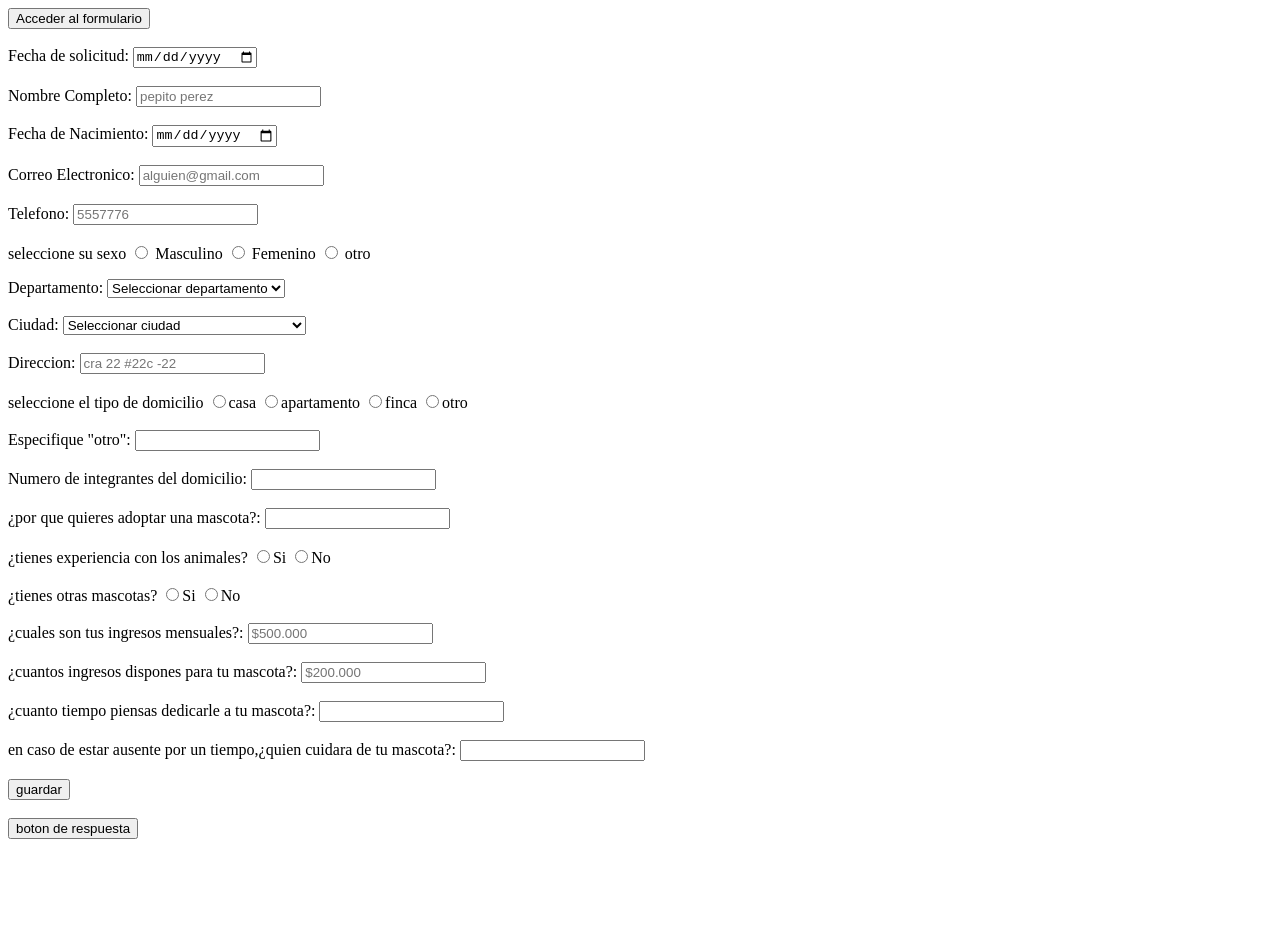
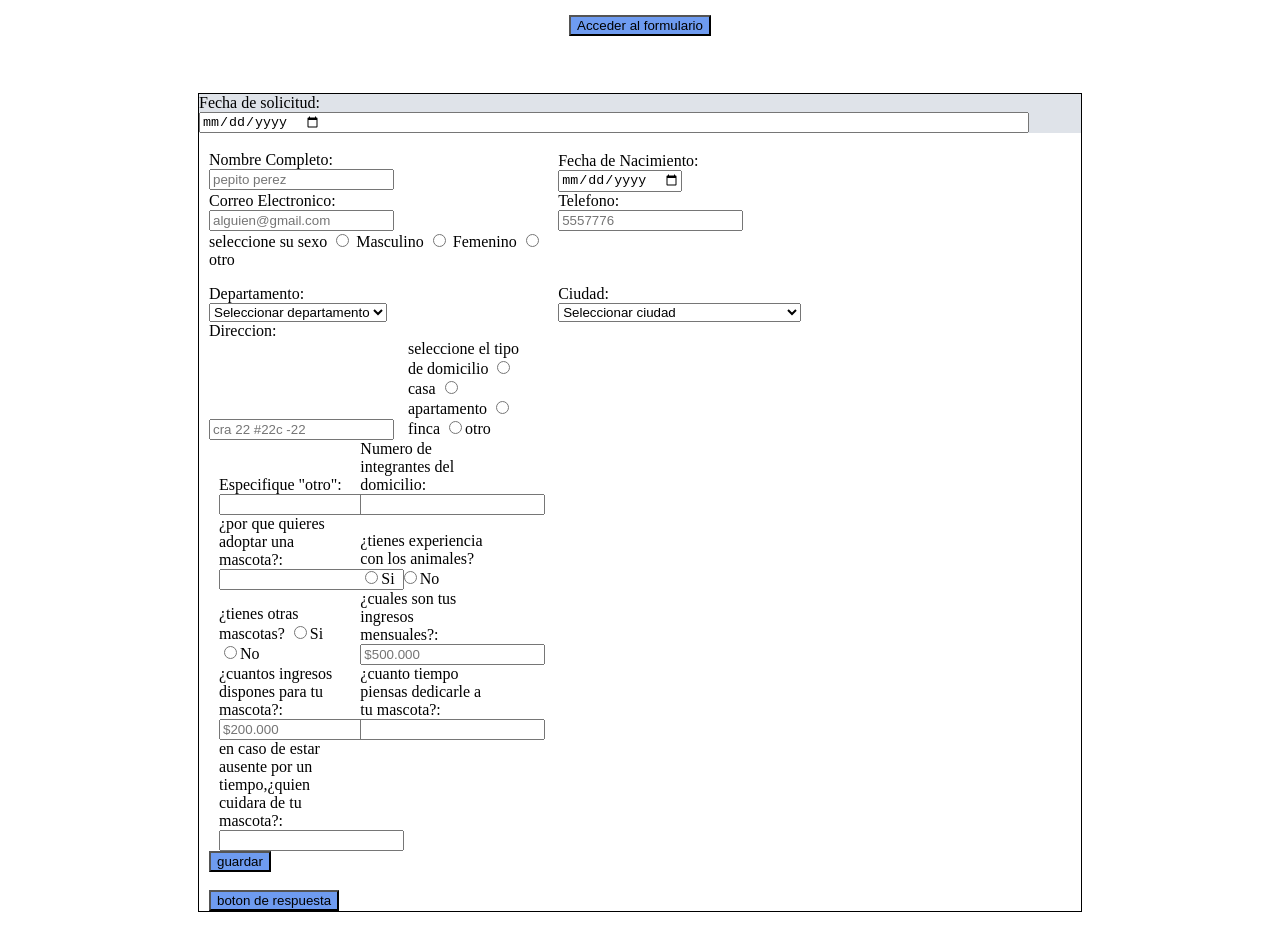
Before and after one commit to bryan123m/formulario-2, a plain HTML site: page index.html in a window 1280 px wide. Before the commit the page ends 847 px from the top, so only its background shows below. Drawn offline with Linux system fonts and the light colour scheme.

Commit message:
elaborar_css

```diff
--- a/index.html
+++ b/index.html
@@ -3,46 +3,52 @@
 <head>
 	<title>formulario</title>
 	<meta charset="utf-8">
+  <link rel="stylesheet" type="text/css" href="style.css">
 </head>
-<body>
-	<div>
-  <button type="button">Acceder al formulario</button>
+	<header>
+  <div class="boton1">
+  <button type="button" style=>Acceder al formulario</button>
    </div>
- </br>
-   <div>
+   </header>
+ <body>
+   <section class="container">
+   <div class="fecha">
   <label form="text">Fecha de solicitud:</label>
+</br>
   <input type="date" id="fecha" placeholder="mm/dd/yyyy">
    </div>
   </br>
-   <div>
+   <div class="columna">
    <label form="name">Nombre Completo:</label>
+ </br>
   <input type="name" id="name" name="user_name" placeholder="pepito perez">
    </div>
- </br>
-  <div>
-  	  <label form="text">Fecha de Nacimiento:</label>
-  <input type="date" id="fecha" placeholder="mm/dd/yyyy">
+  <div class="columna">
+  	<label form="text">Fecha de Nacimiento:</label>
+  </br>
+  <input  type="date" id="nacimiento" placeholder="mm/dd/yyyy">
     </div>
- </br>
-   <div>
+  <div class="columna">
  <label form="mail">Correo Electronico:</label>
+</br>
  <input type="email" id="Confirm_Email" name="user_email" placeholder="alguien@gmail.com">
    </div>
+  <div class="columna">
+  <label form="name">Telefono:</label>
+  </br>
+  <input type="text" id="telefono" text="name" placeholder="5557776">
+  </div>
  </br>
-  <div>
-  	<label form="name">Telefono:</label>
-    <input type="text" id="telefono" text="name" placeholder="5557776">
-   </div>
- </br>
-   </div>
+   <div class="columna">
    	     seleccione su sexo
    	     <input type="radio" name="sexo" value="hombre" /> Masculino
          <input type="radio" name="sexo" value="mujer" /> Femenino
          <input type="radio" name="sexo" value="mujer" /> otro
     </div>
   <p>
-    <div>
+  <div class="columna">
     <label>Departamento:</label>
+  </br>
     <select name="departamento">
     <option>Seleccionar departamento</option>
     <option>Antioquia</option>
@@ -80,9 +86,9 @@
     <option>Vichada</option>
  </select>
   </div>
- </br>
-  <div>
+  <div class="columna">
     <label>Ciudad:</label>
+  </br>
     <select name="ciudad">
     <option>Seleccionar ciudad</option>
 <option value="2">Acacías</option>
@@ -999,73 +1005,70 @@
               <option value="913">Simití</option>
   </select>
    </div>
- </br>
-   <div>
+  <div class="columna">
     <label form="name">Direccion:</label>
+  </br>
     <input type="text" id="direccion" text="name" placeholder="cra 22 #22c -22">
-   </div>
-  </br>
-   <div>
+  <div class="columna">
     seleccione el tipo de domicilio
       <input type="radio" name="domicilio" value="casa"/>casa
       <input type="radio" name="domicilio" value="apartamento"/>apartamento
       <input type="radio" name="domicilio" value="finca"/>finca
       <input type="radio" name="domicilio" value="otro"/>otro
    </div>
- </br>
-   <div>
+  <div class="columna">
     <label form="name">Especifique "otro":</label>
+  </br>
     <input type="text" id="espesifique_otro" text="name">
    </div>
+  <div class="columna">
+    <label form="name">Numero de integrantes del domicilio:</label>
   </br>
-   <div>
-        <label form="name">Numero de integrantes del domicilio:</label>
     <input type="text" id="numero_de_integrantes" text="name">
    </div>
+  <div class="columna">
+    <label form="name">¿por que quieres adoptar una mascota?:</label>
   </br>
-     <div>
-    <label form="name">¿por que quieres adoptar una mascota?:</label>
     <input type="text" id="mascota" text="name">
    </div>
-  </br>
-   <div>
+  <div class="columna">
     ¿tienes experiencia con los animales?
       <input type="radio" name="experiencia" value="si"/>Si
       <input type="radio" name="experiencia" value="no"/>No
    </div>
   </br>
-   <div>
+  <div class="columna">
     ¿tienes otras mascotas?
       <input type="radio" name="mascota" value="si"/>Si
       <input type="radio" name="mascota" value="no"/>No
    </div>
+  <div class="columna">
+    <label form="name">¿cuales son tus ingresos mensuales?:</label>
   </br>
-   <div>
-    <label form="name">¿cuales son tus ingresos mensuales?:</label>
     <input type="text" id="tiempo" text="name"  placeholder="$500.000">
    </div>
+  <div class="columna">
+    <label form="name">¿cuantos ingresos dispones para tu mascota?:</label>
   </br>
-   <div>
-    <label form="name">¿cuantos ingresos dispones para tu mascota?:</label>
     <input type="text" id="tiempo" text="name"  placeholder="$200.000">
    </div>
+  <div class="columna">
+    <label form="name">¿cuanto tiempo piensas dedicarle a tu mascota?:</label>
   </br>
-    <div>
-    <label form="name">¿cuanto tiempo piensas dedicarle a tu mascota?:</label>
     <input type="text" id="tiempo" text="name">
    </div>
+  <div class="columna">
+    <label form="name">en caso de estar ausente por un tiempo,¿quien cuidara de tu mascota?:</label>
   </br>
-      <div>
-    <label form="name">en caso de estar ausente por un tiempo,¿quien cuidara de tu mascota?:</label>
     <input type="text" id="ausente" text="name">
    </div>
-  </br>
-    <div>
+  <div>
   <button type="button">guardar</button>
    </div>
   </br>
    <iv>
   <button type="button">boton de respuesta</button>
    </div>
+</section>
  </body>
 </html>
--- /dev/null
+++ b/style.css
@@ -0,0 +1,32 @@
+header {
+	padding: ;
+}
+
+.boton1 {
+ text-align: center;
+ padding: 7px;
+ }
+
+ button {
+ 	 background-color: #6E9BF0;
+ 	 color: black;
+ }
+
+.container {
+	border: black 1px solid;
+	margin: 50px 190px;
+}
+
+.fecha  {
+	background-color: #DFE3E9;
+}
+
+#fecha {
+	padding-right: 80%;
+}
+
+.columna {
+	display: inline-block;
+	width: 38%;
+	padding-left: 10px;
+}
```
